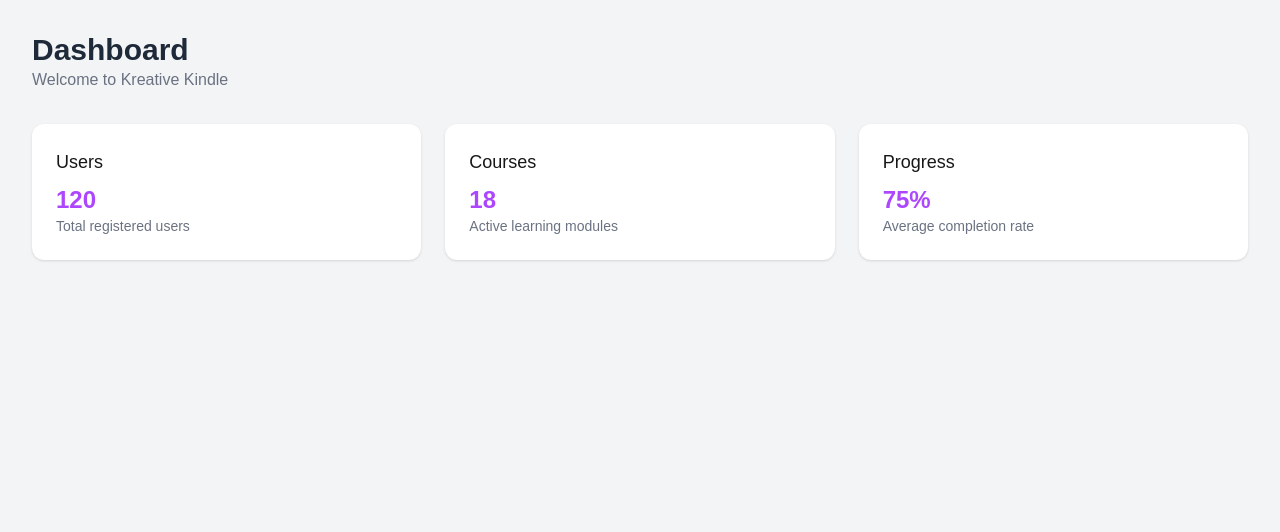
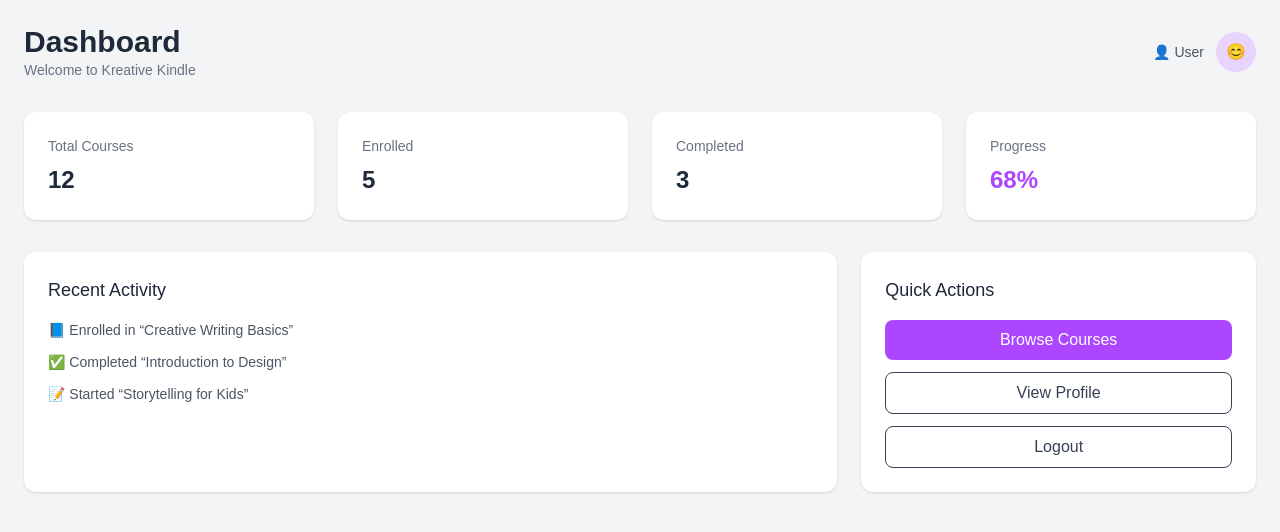
Before and after one commit to ShreeyaPaudel/kreative-kindle-Web-Api-Frontend, a Next.js app: page /auth/dashboard in a window 1280 px wide. Shown: the top 532 px of the page. Built offline with nearby package versions, Linux system fonts and the light colour scheme.

Commit message:
ui: redesign dashboard with figma-inspired layout

```diff
--- a/app/auth/dashboard/page.tsx
+++ b/app/auth/dashboard/page.tsx
@@ -1,38 +1,88 @@
 export default function DashboardPage() {
   return (
-    <main className="min-h-screen bg-gray-100 p-8">
-      <header className="mb-8">
-        <h1 className="text-3xl font-semibold text-gray-800">
-          Dashboard
-        </h1>
-        <p className="text-gray-500">
-          Welcome to Kreative Kindle
-        </p>
+    <main className="min-h-screen bg-gray-100 p-6">
+      {/* Header */}
+      <header className="mb-8 flex items-center justify-between">
+        <div>
+          <h1 className="text-3xl font-semibold text-gray-800">
+            Dashboard
+          </h1>
+          <p className="text-sm text-gray-500">
+            Welcome to Kreative Kindle
+          </p>
+        </div>
+
+        <div className="flex items-center gap-3">
+          <span className="text-sm text-gray-600">👤 User</span>
+          <div className="h-10 w-10 rounded-full bg-purple-200 flex items-center justify-center">
+            😊
+          </div>
+        </div>
       </header>
 
-      <section className="grid gap-6 md:grid-cols-3">
+      {/* Stats Cards */}
+      <section className="grid gap-6 sm:grid-cols-2 lg:grid-cols-4">
         <div className="rounded-xl bg-white p-6 shadow-sm">
-          <h2 className="text-lg font-medium">Users</h2>
-          <p className="mt-2 text-2xl font-semibold text-purple-500">
-            120
-          </p>
-          <p className="text-sm text-gray-500">Total registered users</p>
+          <p className="text-sm text-gray-500">Total Courses</p>
+          <h2 className="mt-2 text-2xl font-semibold text-gray-800">
+            12
+          </h2>
         </div>
 
         <div className="rounded-xl bg-white p-6 shadow-sm">
-          <h2 className="text-lg font-medium">Courses</h2>
-          <p className="mt-2 text-2xl font-semibold text-purple-500">
-            18
-          </p>
-          <p className="text-sm text-gray-500">Active learning modules</p>
+          <p className="text-sm text-gray-500">Enrolled</p>
+          <h2 className="mt-2 text-2xl font-semibold text-gray-800">
+            5
+          </h2>
         </div>
 
         <div className="rounded-xl bg-white p-6 shadow-sm">
-          <h2 className="text-lg font-medium">Progress</h2>
-          <p className="mt-2 text-2xl font-semibold text-purple-500">
-            75%
-          </p>
-          <p className="text-sm text-gray-500">Average completion rate</p>
+          <p className="text-sm text-gray-500">Completed</p>
+          <h2 className="mt-2 text-2xl font-semibold text-gray-800">
+            3
+          </h2>
+        </div>
+
+        <div className="rounded-xl bg-white p-6 shadow-sm">
+          <p className="text-sm text-gray-500">Progress</p>
+          <h2 className="mt-2 text-2xl font-semibold text-purple-500">
+            68%
+          </h2>
+        </div>
+      </section>
+
+      {/* Main Content */}
+      <section className="mt-8 grid gap-6 lg:grid-cols-3">
+        {/* Recent Activity */}
+        <div className="lg:col-span-2 rounded-xl bg-white p-6 shadow-sm">
+          <h3 className="mb-4 text-lg font-medium text-gray-800">
+            Recent Activity
+          </h3>
+
+          <ul className="space-y-3 text-sm text-gray-600">
+            <li>📘 Enrolled in “Creative Writing Basics”</li>
+            <li>✅ Completed “Introduction to Design”</li>
+            <li>📝 Started “Storytelling for Kids”</li>
+          </ul>
+        </div>
+
+        {/* Quick Actions */}
+        <div className="rounded-xl bg-white p-6 shadow-sm">
+          <h3 className="mb-4 text-lg font-medium text-gray-800">
+            Quick Actions
+          </h3>
+
+          <div className="flex flex-col gap-3">
+            <button className="rounded-lg bg-purple-500 py-2 text-white hover:bg-purple-600">
+              Browse Courses
+            </button>
+            <button className="rounded-lg border py-2 text-gray-700 hover:bg-gray-50">
+              View Profile
+            </button>
+            <button className="rounded-lg border py-2 text-gray-700 hover:bg-gray-50">
+              Logout
+            </button>
+          </div>
         </div>
       </section>
     </main>
```
